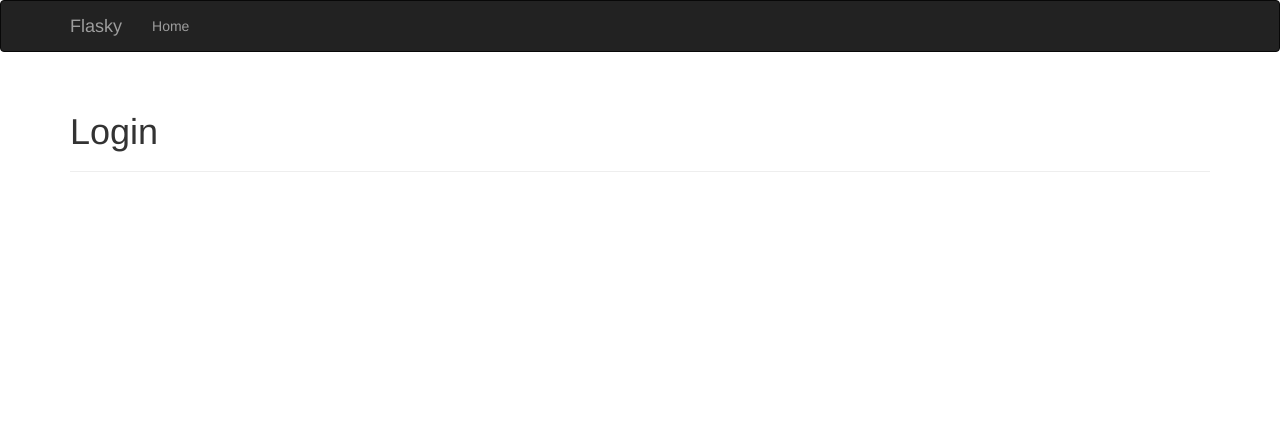
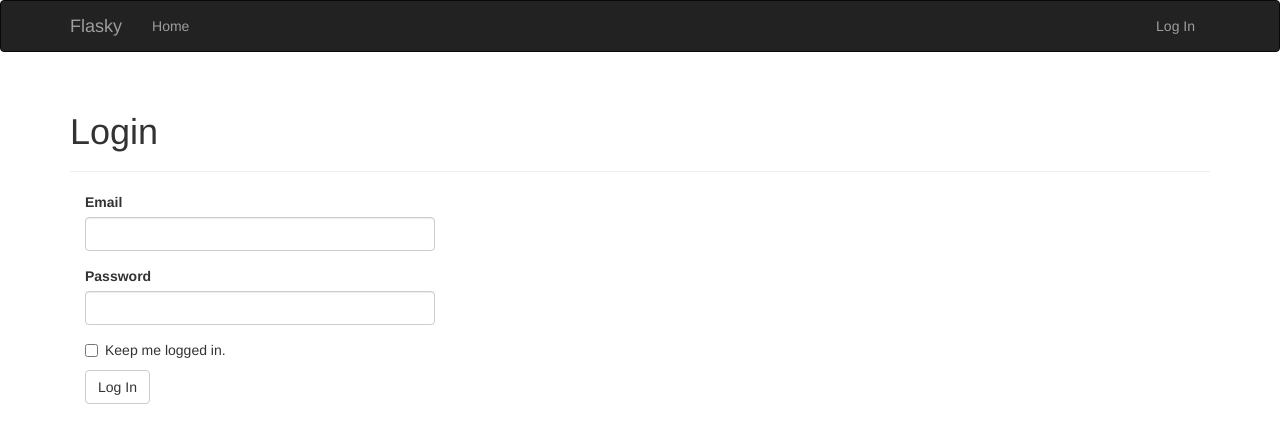
Before and after one commit to sandstonestudio/learnflask, a Flask app: page /auth/login in a window 1280 px wide. Shown: the top 443 px of the page. Run offline with Flask 2, Linux system fonts and the light colour scheme; some libraries are stand-ins or nearby versions.

Commit message:
Chapter 8: Login and logout with Flask-Login (8c)

```diff
--- a/app/__init__.py
+++ b/app/__init__.py
@@ -3,12 +3,17 @@ from flask_bootstrap import Bootstrap
 from flask_mail import Mail
 from flask_moment import Moment
 from flask_sqlalchemy import SQLAlchemy
+from flask_login import LoginManager
 from config import config
 
 bootstrap = Bootstrap()
 mail = Mail()
 moment = Moment()
 db = SQLAlchemy()
+
+login_manager = LoginManager()
+login_manager.session_protection = 'strong'
+login_manager.login_view = 'auth.login'
 
 
 def create_app(config_name):
@@ -20,6 +25,7 @@ def create_app(config_name):
     mail.init_app(app)
     moment.init_app(app)
     db.init_app(app)
+    login_manager.init_app(app)
 
     from .main import main as main_blueprint
     app.register_blueprint(main_blueprint)
--- /dev/null
+++ b/app/auth/forms.py
@@ -0,0 +1,9 @@
+from flask_wtf import FlaskForm
+from wtforms import StringField, PasswordField, BooleanField, SubmitField
+from wtforms.validators import Required, Length, Email
+
+class LoginForm(FlaskForm):
+    email = StringField('Email', validators=[Required(), Length(1, 64), Email()])
+    password = PasswordField('Password', validators=[Required()])
+    remember_me = BooleanField('Keep me logged in.')
+    submit = SubmitField('Log In')
--- a/app/auth/views.py
+++ b/app/auth/views.py
@@ -1,6 +1,23 @@
-from flask import render_template
+from flask import render_template, redirect, request, url_for, flash
+from flask_login import login_user, logout_user, login_required
 from . import auth
+from ..models import User
+from .forms import LoginForm
 
-@auth.route('/login')
+@auth.route('/login', methods=['GET', 'POST'])
 def login():
-    return render_template('auth/login.html')
+    form = LoginForm()
+    if form.validate_on_submit():
+        user = User.query.filter_by(email=form.email.data).first()
+        if user is not None and user.verify_password(form.password.data):
+            login_user(user, form.remember_me.data)
+            return redirect(request.args.get('next') or url_for('main.index'))
+        flash('Invalid username or password.')
+    return render_template('auth/login.html', form=form)
+
+@auth.route('/logout')
+@login_required
+def logout():
+    logout_user()
+    flash('You have been logged out.')
+    return redirect(url_for('main.index'))
--- a/app/templates/auth/login.html
+++ b/app/templates/auth/login.html
@@ -1,4 +1,5 @@
 {% extends "base.html" %}
+{% import "bootstrap/wtf.html" as wtf %}
 
 {% block title %}Flasky - Login{% endblock %}
 
@@ -6,4 +7,7 @@
 <div class="page-header">
     <h1>Login</h1>
 </div>
+<div class="col-md-4">
+    {{ wtf.quick_form(form) }}
+</div>
 {% endblock %}
--- a/app/templates/base.html
+++ b/app/templates/base.html
@@ -26,6 +26,13 @@
             <ul class="nav navbar-nav">
                 <li><a href="/">Home</a></li>
             </ul>
+            <ul class="nav navbar-nav navbar-right">
+                {% if current_user.is_authenticated %}
+                <li><a href="{{ url_for('auth.logout') }}">Log Out</a></li>
+                {% else %}
+                <li><a href="{{ url_for('auth.login') }}">Log In</a></li>
+                {% endif %}
+            </ul>
         </div>
     </div>
 </div>
--- a/requirements.txt
+++ b/requirements.txt
@@ -6,6 +6,7 @@ colorama==0.3.9
 dominate==2.3.1
 Flask==0.12.2
 Flask-Bootstrap==3.3.7.1
+Flask-Login==0.4.1
 Flask-Mail==0.9.1
 Flask-Migrate==2.1.1
 Flask-Moment==0.5.2
```
Also changed, not shown: app/models.py (+8 -2 lines), app/templates/index.html (+1 -8 lines), migrations/versions/33cf823445a0_chapter_8_login_and_logout_with_flask_.py (added, +30 -0 lines).
